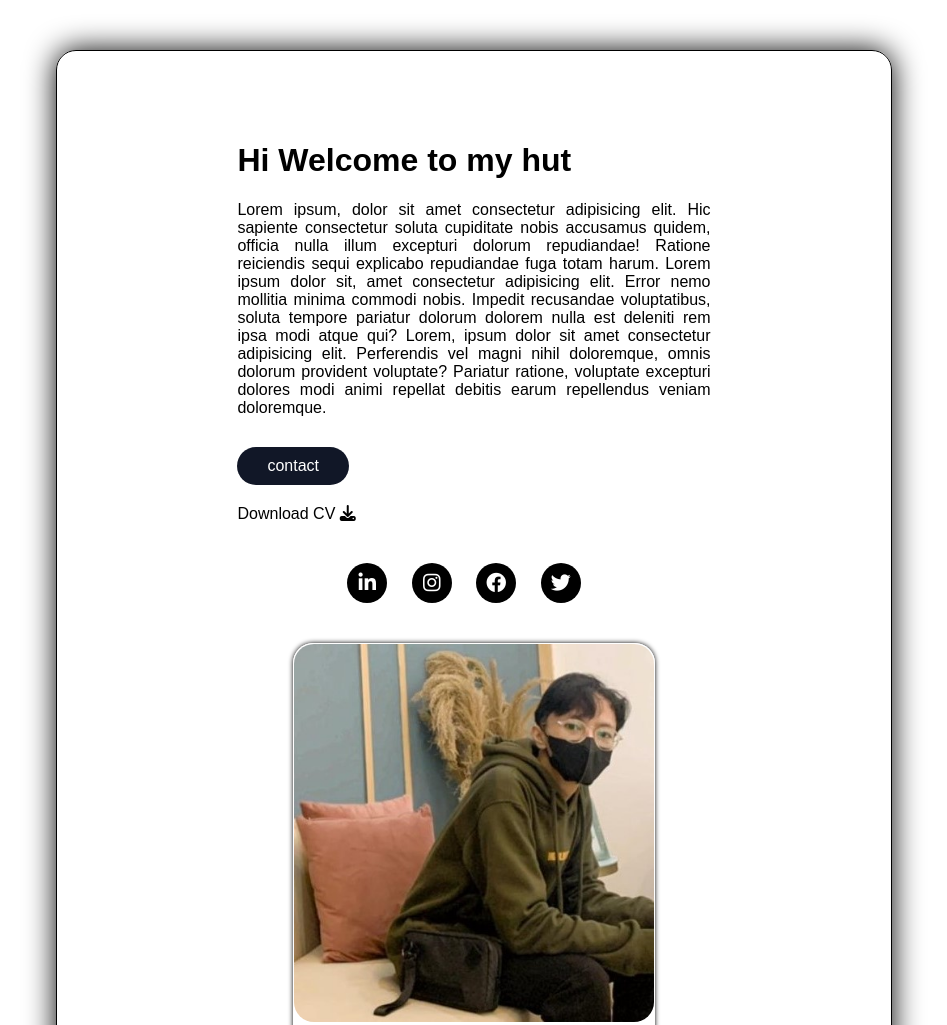
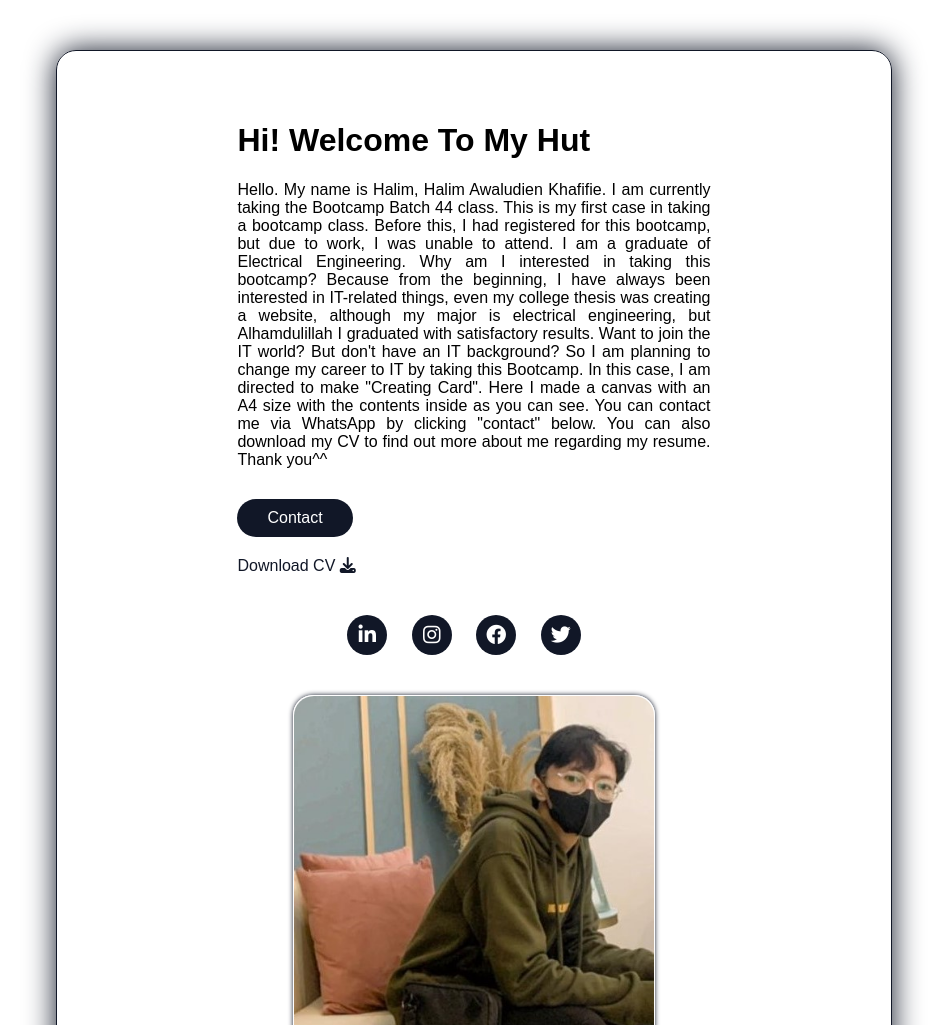
Before and after one commit to Haliimm/Day-1-Creating-Card, a plain HTML site: page index.html in a window 1280 px wide. Shown: the top 1025 px of the page, without its empty margins (166-1113 px from the left). Drawn offline with Linux system fonts and the light colour scheme.

Commit message:
Day 1 - Creating Card

```diff
--- a/index.html
+++ b/index.html
@@ -21,25 +21,24 @@
     <div style="
         width: 793.05px;
         height: 1130.08px;
-        border: 1px solid black;
+        border: 1px solid #111727;
         padding: 20px;
-        box-shadow: 0 0 30px black;
+        box-shadow: 0 0 30px #111727;
         margin: 50px auto;
         border-radius: 20px;">
 
-        <div class="container" style="padding:50px 160px 50px 160px;">
+        <div class="container" style="padding:30px 160px 50px 160px;">
             <!-- Biodata Halim Awaludien Khafifie -->
             <div>
-                <h1>Hi Welcome to my hut</h1>
-                <p style="text-align: justify;">Lorem ipsum, dolor sit amet consectetur adipisicing elit. Hic sapiente
-                    consectetur soluta cupiditate nobis accusamus quidem, officia nulla illum excepturi dolorum
-                    repudiandae! Ratione reiciendis sequi explicabo repudiandae fuga totam harum. Lorem ipsum dolor sit, amet consectetur adipisicing elit. Error nemo mollitia minima commodi nobis. Impedit recusandae voluptatibus, soluta tempore pariatur dolorum dolorem nulla est deleniti rem ipsa modi atque qui? Lorem, ipsum dolor sit amet consectetur adipisicing elit. Perferendis vel magni nihil doloremque, omnis dolorum provident voluptate? Pariatur ratione, voluptate excepturi dolores modi animi repellat debitis earum repellendus veniam doloremque.</p>
+                <h1>Hi! Welcome To My Hut</h1>
+                <p style="text-align: justify;">Hello. My name is Halim, Halim Awaludien Khafifie. I am currently taking the Bootcamp Batch 44 class. This is my first case in taking a bootcamp class. Before this, I had registered for this bootcamp, but due to work, I was unable to attend. I am a graduate of Electrical Engineering. Why am I interested in taking this bootcamp? Because from the beginning, I have always been interested in IT-related things, even my college thesis was creating a website, although my major is electrical engineering, but Alhamdulillah I graduated with satisfactory results. Want to join the IT world? But don't have an IT background? So I am planning to change my career to IT by taking this Bootcamp. In this case, I am directed to make "Creating Card". Here I made a canvas with an A4 size with the contents inside as you can see. You can contact me via WhatsApp by clicking "contact" below. You can also download my CV to find out more about me regarding my resume.
+                Thank you^^</p>
             </div>
             <!-- End Biodata -->
 
             <!-- Button -->
             <div class="button" style="margin-top: 30px;">
-                <a href="https://wa.link/rpbvp5" target="_blank">
+                <a href="https://wa.link/rpbvp5" target="_blank" title="Contact Me">
                     <button style="
                         background-color: #111727;
                         border: none;
@@ -51,7 +50,7 @@
                         font-size: 16px;
                         cursor: pointer;
                         border-radius: 50px; ">
-                        contact
+                        Contact
                     </button>
                 </a>
             </div>
@@ -60,18 +59,18 @@
             <!-- Download -->
             <div class="download" style="margin-top: 20px;">
 
-                <a style="text-decoration: none; color: black;" class="download" href="#" target="_blank"
+                <a style="text-decoration: none; color: #111727;" class="download" href="assets/document/Resume - Halim Awaludien Khafifie.pdf.pdf" target="_blank"
                     title="Download CV"> Download CV <i class="fa fa-download"></i></a>
             </div>
             <!-- End Download -->
 
             <!-- Social Media -->
             <div class="social-media" style="text-align: center; margin-top: 40px; text-decoration: none;">
-                <a style="text-decoration: none;" href="https://www.linkedin.com/in/halim-awaludien-khafifie/" target="_blank">
+                <a style="text-decoration: none;" href="https://www.linkedin.com/in/halim-awaludien-khafifie/" target="_blank" title="LinkedIn">
                     <i style="
                         width: 40px;
                         height: 40px;
-                        background: black;
+                        background: #111727;
                         color: #ffffff;
                         display: inline-flex;
                         align-items: center;
@@ -84,11 +83,11 @@
                         margin-right: 20px;
                     " class="fa-brands fa-linkedin-in fa-lg"></i>
                 </a>
-                <a style="text-decoration: none;" href="https://instagram.com/haliimm_a?igshid=NDk5N2NlZjQ=" target="_blank">
+                <a style="text-decoration: none;" href="https://instagram.com/haliimm_a?igshid=NDk5N2NlZjQ=" target="_blank" title="Instagram">
                     <i style="
                         width: 40px;
                         height: 40px;
-                        background: black;
+                        background: #111727;
                         color: #ffffff;
                         display: inline-flex;
                         align-items: center;
@@ -101,11 +100,11 @@
                         margin-right: 20px
                     " class="fa-brands fa-instagram fa-lg"></i>
                 </a>
-                <a style="text-decoration: none;" href="https://www.facebook.com/" target="_blank">
+                <a style="text-decoration: none;" href="https://www.facebook.com/" target="_blank" title="Facebook">
                     <i style="
                         width: 40px;
                         height: 40px;
-                        background-color: black;
+                        background-color: #111727;
                         color: white;
                         display: inline-flex;
                         align-items: center;
@@ -118,11 +117,11 @@
                         margin-right: 20px;
                     " class="fa-brands fa-facebook fa-lg"></i>
                 </a>
-                <a style="text-decoration: none;" href="https://twitter.com/" target="_blank">
+                <a style="text-decoration: none;" href="https://twitter.com/" target="_blank" title="Twitter">
                     <i style="
                         width: 40px;
                         height: 40px;
-                        background: black;
+                        background: #111727;
                         color: #ffffff;
                         display: inline-flex;
                         align-items: center;
@@ -145,7 +144,7 @@
                 margin: 40px auto;
                 border: 1px solid white;
                 border-radius: 20px;
-                box-shadow: 0 0 5px black;">
+                box-shadow: 0 0 5px #111727;">
                 <img src="assets/images/halim.JPG" alt="Halim" style="width: 100%; border-radius: 20px; margin:auto;">
                 <h3><strong> HALIM AWALUDIEN KHAFIFIE</strong></h3>
                 <p style="margin-top: -10px;">Fullstack Developer</p>
```
Also changed, not shown: 1 other file.
